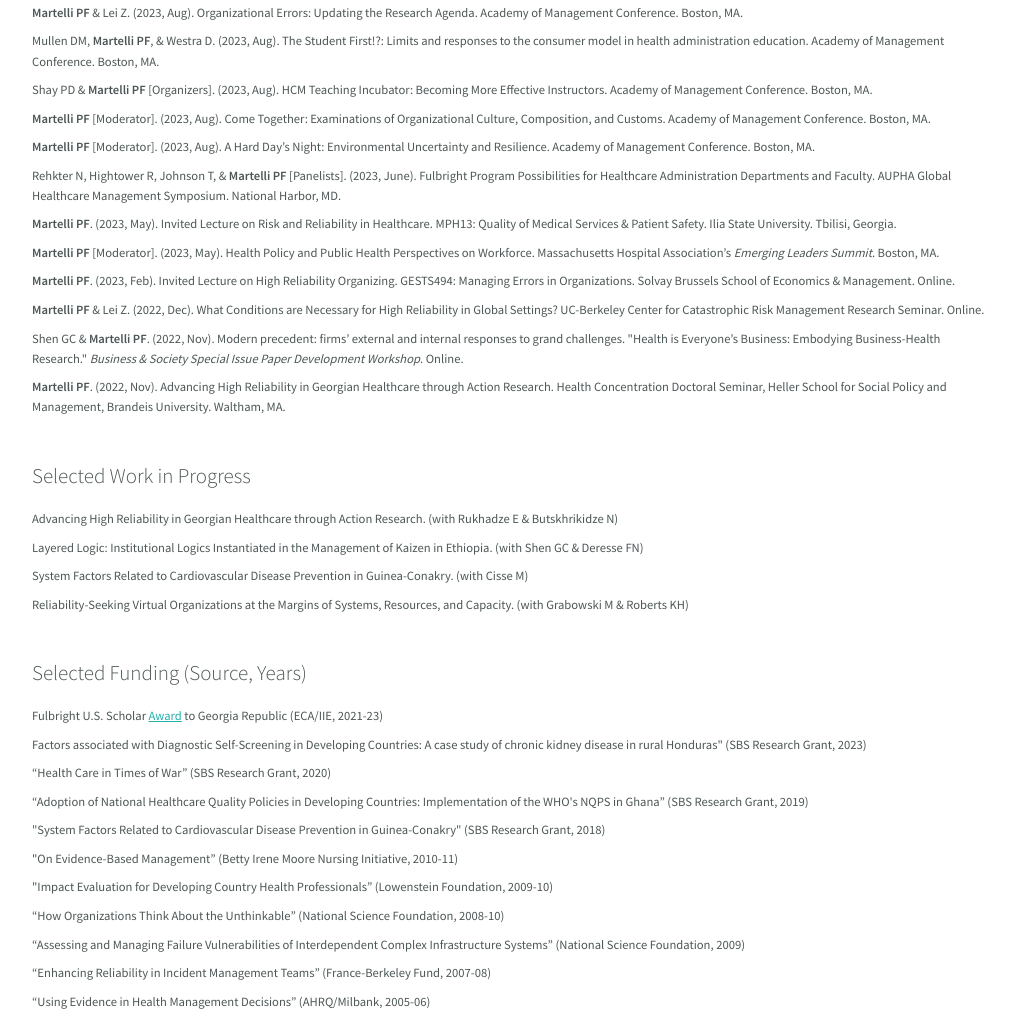
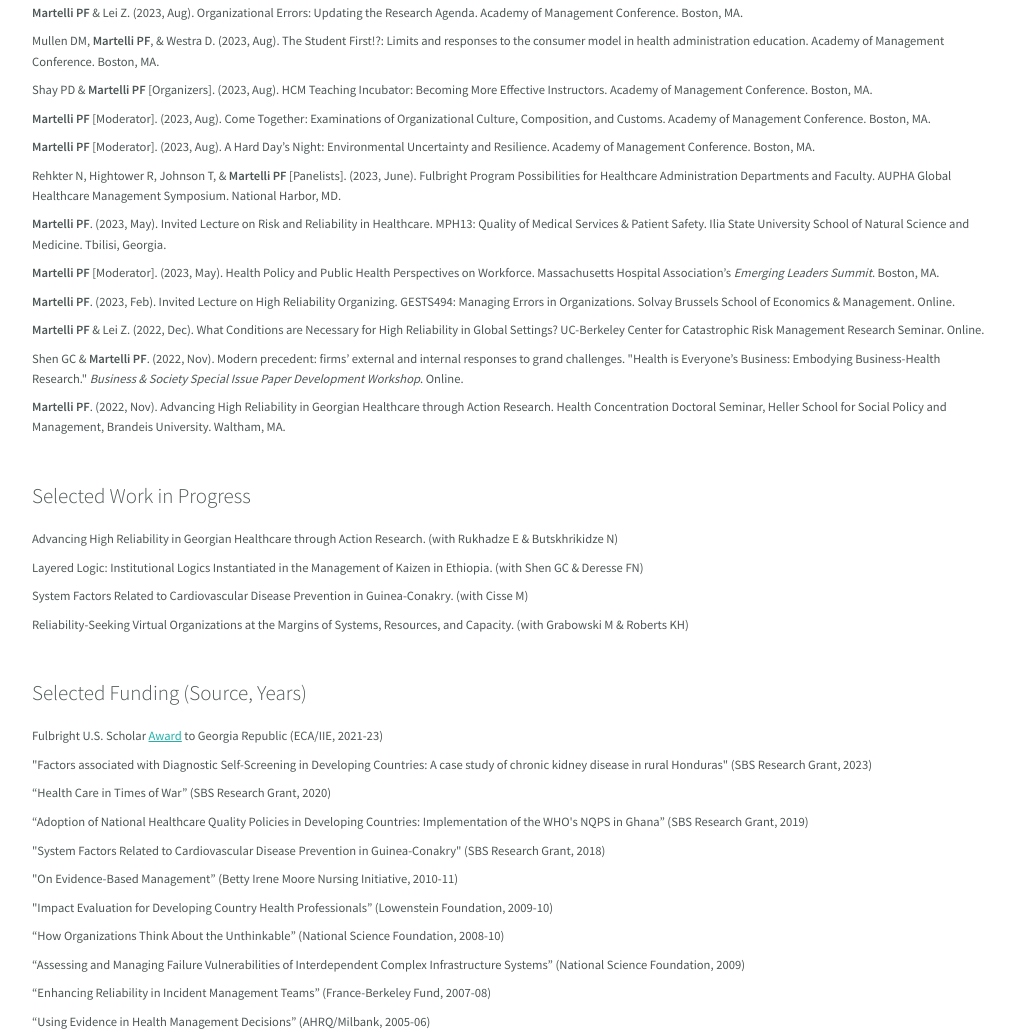
Before and after one commit to martellipf/martellipf.github.io, a plain HTML site: page index.html in a window 1280 px wide. Shown: the part 1123-2158 px from the top of the page, without its empty margins (128-1143 px from the left). Drawn offline with Linux system fonts and the light colour scheme.

Commit message:
Update index.html

```diff
--- a/index.html
+++ b/index.html
@@ -90,7 +90,7 @@
 	<li><strong>Martelli PF</strong> [Moderator]. (2023, Aug). Come Together: Examinations of Organizational Culture, Composition, and Customs. Academy of Management Conference. Boston, MA.</li>
 	<li><strong>Martelli PF</strong> [Moderator]. (2023, Aug). A Hard Day’s Night: Environmental Uncertainty and Resilience. Academy of Management Conference. Boston, MA.</li>
 	<li>Rehkter N, Hightower R, Johnson T, &amp; <strong>Martelli PF</strong> [Panelists]. (2023, June). Fulbright Program Possibilities for Healthcare Administration Departments and Faculty. AUPHA Global Healthcare Management Symposium. National Harbor, MD.</li>
-	<li><strong>Martelli PF</strong>. (2023, May). Invited Lecture on Risk and Reliability in Healthcare. MPH13: Quality of Medical Services &amp; Patient Safety. Ilia State University. Tbilisi, Georgia.</li>
+	<li><strong>Martelli PF</strong>. (2023, May). Invited Lecture on Risk and Reliability in Healthcare. MPH13: Quality of Medical Services &amp; Patient Safety. Ilia State University School of Natural Science and Medicine. Tbilisi, Georgia.</li>
 	<li><strong>Martelli PF</strong> [Moderator]. (2023, May). Health Policy and Public Health Perspectives on Workforce. Massachusetts Hospital Association’s <em>Emerging Leaders Summit</em>. Boston, MA.</li>
 	<li><strong>Martelli PF</strong>. (2023, Feb). Invited Lecture on High Reliability Organizing. GESTS494&colon; Managing Errors in Organizations. Solvay Brussels School of Economics &amp; Management. Online.</li>
 	<li><strong>Martelli PF</strong> &amp; Lei Z. (2022, Dec). What Conditions are Necessary for High Reliability in Global Settings&quest; UC-Berkeley Center for Catastrophic Risk Management Research Seminar. Online.</li>
@@ -111,7 +111,7 @@
 	<h5> Selected Funding (Source, Years) </h5>
 	<ul>
 	<li>Fulbright U.S. Scholar <a href="https://cies.org/grantee/peter-martelli">Award</a> to Georgia Republic (ECA/IIE, 2021-23)</li>
-	<li>Factors associated with Diagnostic Self-Screening in Developing Countries: A case study of chronic kidney disease in rural Honduras" (SBS Research Grant, 2023)</li>
+	<li>"Factors associated with Diagnostic Self-Screening in Developing Countries: A case study of chronic kidney disease in rural Honduras" (SBS Research Grant, 2023)</li>
     <li>“Health Care in Times of War” (SBS Research Grant, 2020)</li>
     <li>“Adoption of National Healthcare Quality Policies in Developing Countries&colon; Implementation of the WHO's NQPS in Ghana” (SBS Research Grant, 2019)</li>
 	<li>"System Factors Related to Cardiovascular Disease Prevention in Guinea-Conakry" (SBS Research Grant, 2018)</li>
@@ -193,8 +193,8 @@
 	  <br/><br/>
       <h5>Selected Professional Service</h5>
 		<ul>
+		<li>Associate Editor, <a href="https://journals.lww.com/qmhcjournal/Pages/editorialboard.aspx">Quality Management in Health Care</a></li>
 		<li>Conference Chair, <a href="http://www.ot-hc.org/2021-conference-agenda.html">23rd Annual Conference</a>, Organization Theory in Health Care Association</li>
-		<li>Associate Editor, <a href="https://journals.lww.com/qmhcjournal/Pages/editorialboard.aspx">Quality Management in Health Care</a></li>
 		<li>Editorial Board, <a href="https://aom.org/uploadedFiles/Publications/AMD/AMD_Call_for_Papers.Errors%20in%20Organizations.pdf">Special Issue</a>&colon; Errors in Organizations&colon; Exploring New Frontiers, and Developing New Opportunities for Theory, Research and Impact, <em>Academy of Management Discoveries</em>. (<em>Reviewer of the Year</em> award recipient, <a href="https://aom.org/membership/awards-and-recognition/publication-awards/2021-publication-awards">2021</a>)</li>
 		<li>Guest Editor, <a href="https://www.emeraldgrouppublishing.com/products/journals/call_for_papers.htm?id=7945">Special Issue</a>&colon; Strategic Error Management&colon; Implications for Learning, The Learning Organization (postponed due pandemic)</li>
 		<li>Ad Hoc Reviewer: Safety Science, Health Care Management Review, Quality Management in Health Care, Journal of Health Organization and Management, and others
@@ -215,7 +215,7 @@
     <div class="twelve columns">
       <a name="cv"><h4>Curriculum Vitae</h4></a>
 	  </br>
-      <h5><p class="other"><a class="other" href="https://scholar.harvard.edu/files/martelli/files/martellipf_resume_20230330.pdf">Download CV directly</a></h5>
+      <h5><p class="other"><a class="other" href="https://scholar.harvard.edu/files/martelli/files/martellipf_resume_20230525.pdf">Download CV directly</a></h5>
 	  <p class="other">Visit my Harvard website at <a class="other" href="https://scholar.harvard.edu/martelli">scholar.harvard.edu/martelli</a>
 	  <p class="other">Or my Cal directory page at <a href="https://cal.berkeley.edu/martelli">cal.berkeley.edu/martelli</a>
       <p class="top"><a class="top" href="#">&#9650;</a></p>
```
